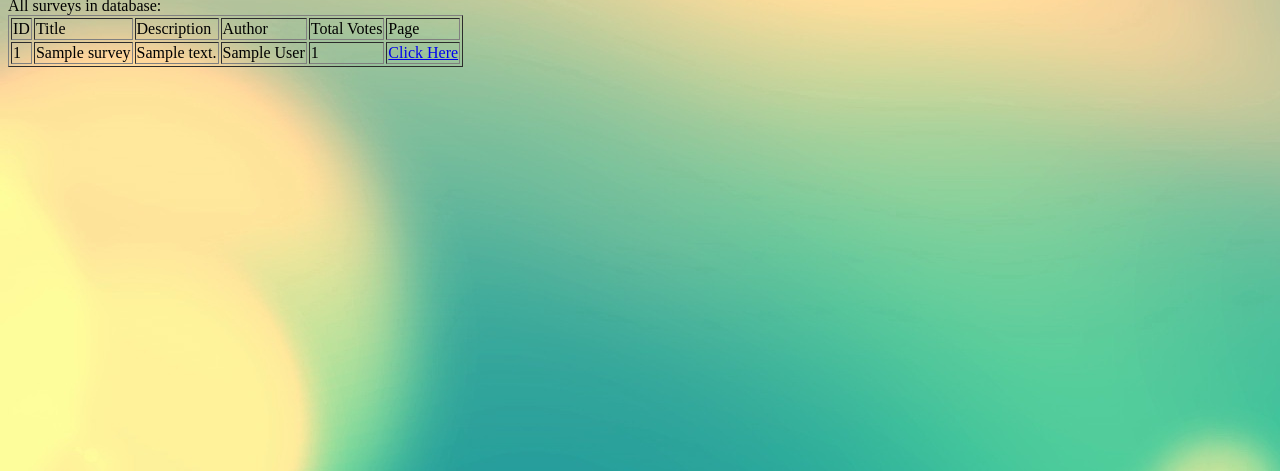
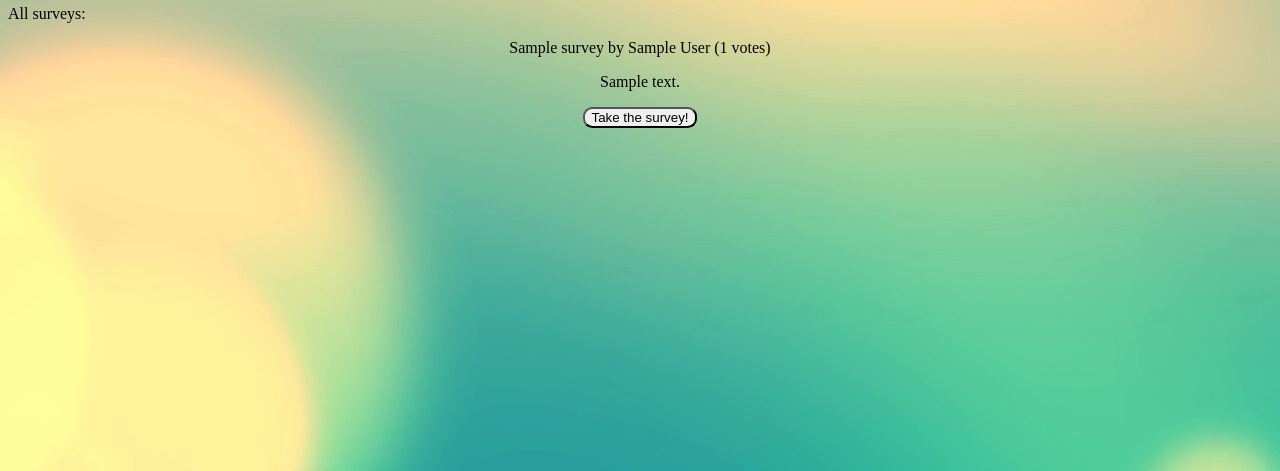
Before and after one commit to meet-projects/survme-y2-2013, a Django app: page /browse/ in a window 1280 px wide. Shown: the part 329-800 px from the top of the page. Run offline with Django 3.2, Linux system fonts and the light colour scheme; tables that the repository leaves empty hold one stand-in row (values such as "Sample post").

Commit message:
more css

```diff
--- a/home/templates/browse.html
+++ b/home/templates/browse.html
@@ -7,19 +7,22 @@
 {% endblock %}
 {% block content %}
 	{% if surveys %}
-		All surveys in database:
-		<table border="1">
-			<tr>
-				<td>ID</td><td>Title</td><td>Description</td><td>Author</td><td>Total Votes</td><td>Page</td>
-			</tr>
+		<p id="browseTitle"> All surveys: </p>
 		{% for survey in surveys %}
-			<tr>
-				<td>{{survey.id}}</td><td>{{survey.title}}</td><td>{{survey.desc}}</td><td>{{survey.author}}</td><td>{{survey.totalvotes}}</td><td><a href="/survey/{{survey.id}}">Click Here</a> </td>
-			</tr>
+			<div id="surveyFrame" align="center">
+				<p><span  id="survTItle">{{survey.title}}</span> <span id="subTitle">  by {{survey.author}}			({{survey.totalvotes}} votes) </span></p>
+				<p id="desc">{{survey.desc}}</p>
+				<a href="/survey/{{survey.id}}" id="take"><input type= "submit" value= "Take the survey!"></a>
+			</div>
 		{% endfor %}
-		</table>
+
 	{% else %}
 		No surveys in database.
 	{% endif %}
-	</ul>
+
 {% endblock %}
+
+
+
+
+<!-- title, desc, author, totalvotes, <a href="/survey/{{survey.id}}">Click Here</a> -->
```
Also changed, not shown: 1 other file.
